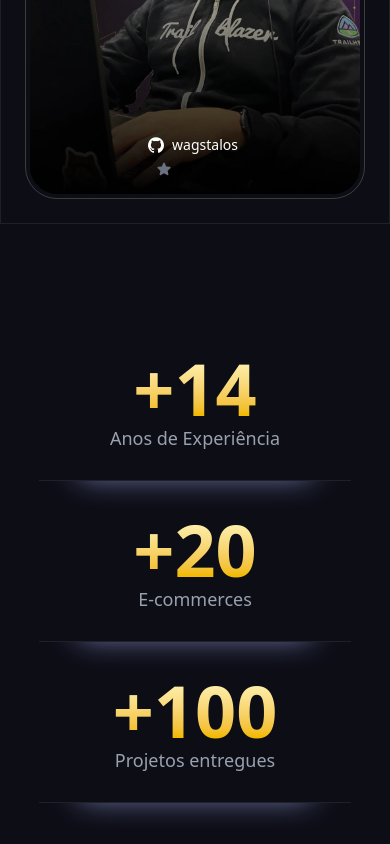
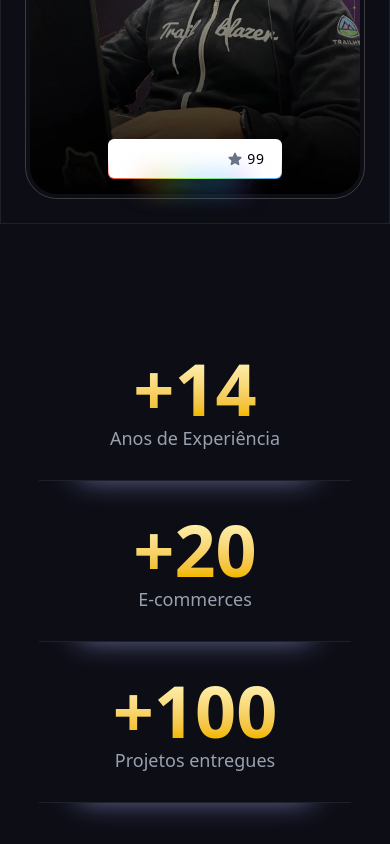
Before and after one commit to wagstalos/my-portfolio-next, a Next.js app: page / in a window 390 px wide. Shown: the part 2700-3544 px from the top of the page. Built offline with nearby package versions, Linux system fonts and the light colour scheme.

Commit message:
fix: mobile projects

```diff
--- a/src/components/sectionAboutMe.jsx
+++ b/src/components/sectionAboutMe.jsx
@@ -155,8 +155,7 @@ export function SectionAboutMe() {
 
 
           <a href="https://github.com/wagstalos" target="_blank"
-            className="absolute bottom-5 md:bottom-15 items-center justify-center whitespace-nowrap rounded-md text-sm font-medium duration-200 ring-offset-background transition-colors focus-visible:outline-none focus-visible:ring-2 focus-visible:ring-ring focus-visible:ring-offset-2 disabled:pointer-events-none disabled:opacity-50 group animate-rainbow cursor-pointer border-0 bg-[linear-gradient(#121213,#121213),linear-gradient(#121213_50%,rgba(18,18,19,0.6)_80%,rgba(18,18,19,0)),linear-gradient(90deg,hsl(0,100%,63%),hsl(90,100%,63%),hsl(210,100%,63%),hsl(195,100%,63%),hsl(270,100%,63%)
-"
+            className="absolute bottom-5 md:bottom-15 items-center justify-center whitespace-nowrap rounded-md text-sm font-medium duration-200 ring-offset-background transition-colors focus-visible:outline-none focus-visible:ring-2 focus-visible:ring-ring focus-visible:ring-offset-2 disabled:pointer-events-none disabled:opacity-50 group animate-rainbow cursor-pointer border-0 bg-[linear-gradient(#fff,#fff),linear-gradient(#fff_50%,rgba(255,255,255,0.6)_80%,rgba(0,0,0,0)),linear-gradient(90deg,hsl(0,100%,63%),hsl(90,100%,63%),hsl(210,100%,63%),hsl(195,100%,63%),hsl(270,100%,63%))] bg-[length:200%] text-foreground [background-clip:padding-box,border-box,border-box] [background-origin:border-box] [border:calc(0.08*1rem)_solid_transparent] before:absolute before:bottom-[-20%] before:left-1/2 before:z-[0] before:h-[20%] before:w-[60%] before:-translate-x-1/2 before:animate-rainbow before:bg-[linear-gradient(90deg,hsl(0,100%,63%),hsl(90,100%,63%),hsl(210,100%,63%),hsl(195,100%,63%),hsl(270,100%,63%))] before:[filter:blur(calc(0.8*1rem))] dark:bg-[linear-gradient(#121213,#121213),linear-gradient(#121213_50%,rgba(18,18,19,0.6)_80%,rgba(18,18,19,0)),linear-gradient(90deg,hsl(0,100%,63%),hsl(90,100%,63%),hsl(210,100%,63%),hsl(195,100%,63%),hsl(270,100%,63%))] hover:scale-105 active:scale-95 h-10 px-4 py-2 inline-flex"
           >
             <div className="flex items-center">
               <svg className="size-4" viewBox="0 0 438.549 438.549">
--- a/src/components/sectionProjects.jsx
+++ b/src/components/sectionProjects.jsx
@@ -33,13 +33,13 @@ export default function SectionProjects() {
   return (
     <section
       id="meusprojetos"
-      className=" mt-0 md:mt-32 mb-32 p-4 md:p-4 mt-0 md:mt-32 mb-32 pt-4 pl-4 pb-4 pr-0"
+      className="p-4 md:p-4 mt-0 md:mt-32 mb-5 pt-4 pl-4 pb-4 pr-0"
     >
       <h2 className="text-white text-4xl font-bold mb-12 text-center flex items-center justify-center gap-2">
         <FaWebAwesome className="text-neutral-400" />
         Projetos
       </h2>
-      <p className="mt-8 mb-24 text-lg font-normal text-gray-400 text-center max-w-[700px] mx-auto">
+      <p className="mt-8 mb-2 md:mb-24 text-lg font-normal text-gray-400 text-center max-w-[700px] mx-auto">
         Confira alguns dos meus projetos mais recentes e veja como aplico
         criatividade e soluções inovadoras em cada um deles.
       </p>
```
